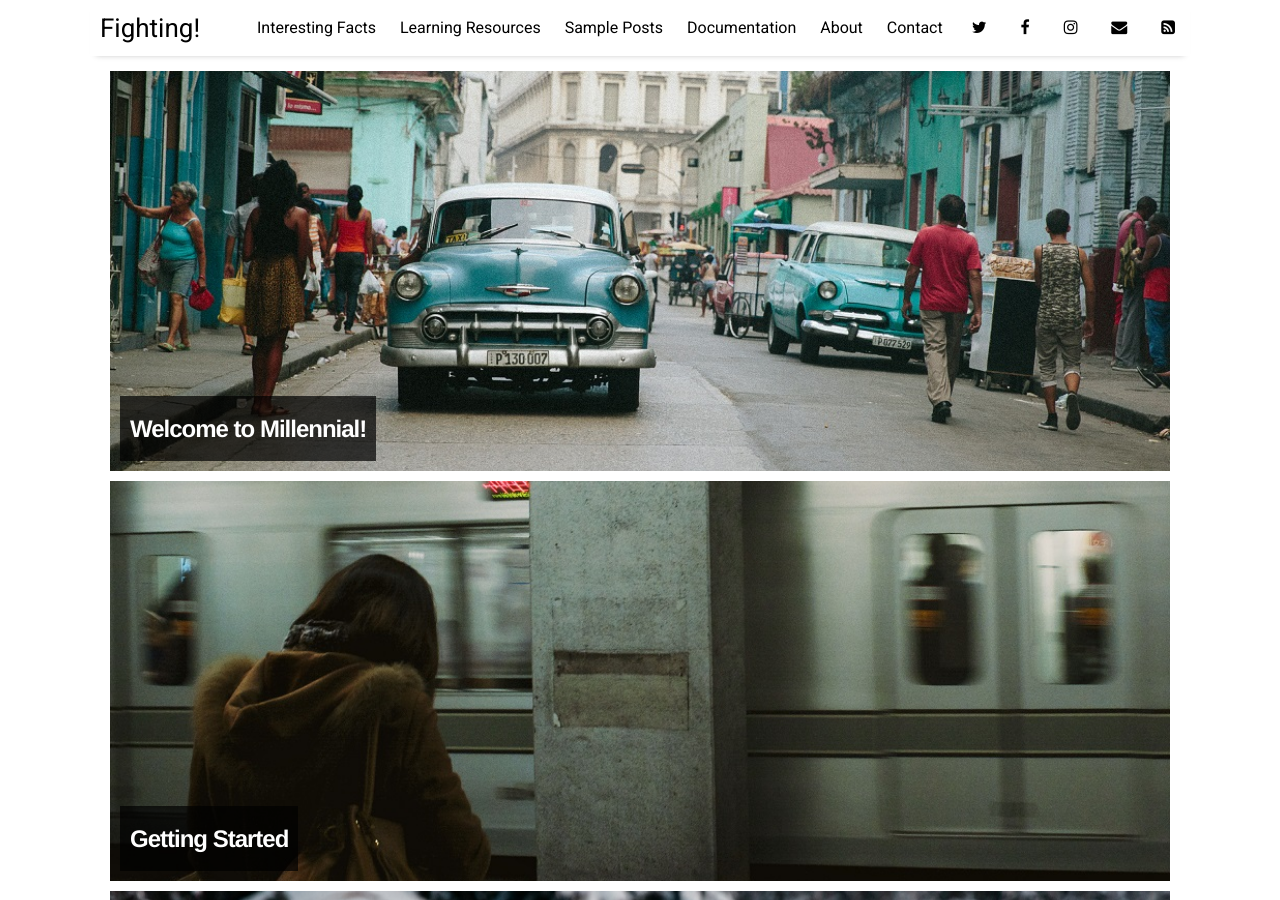
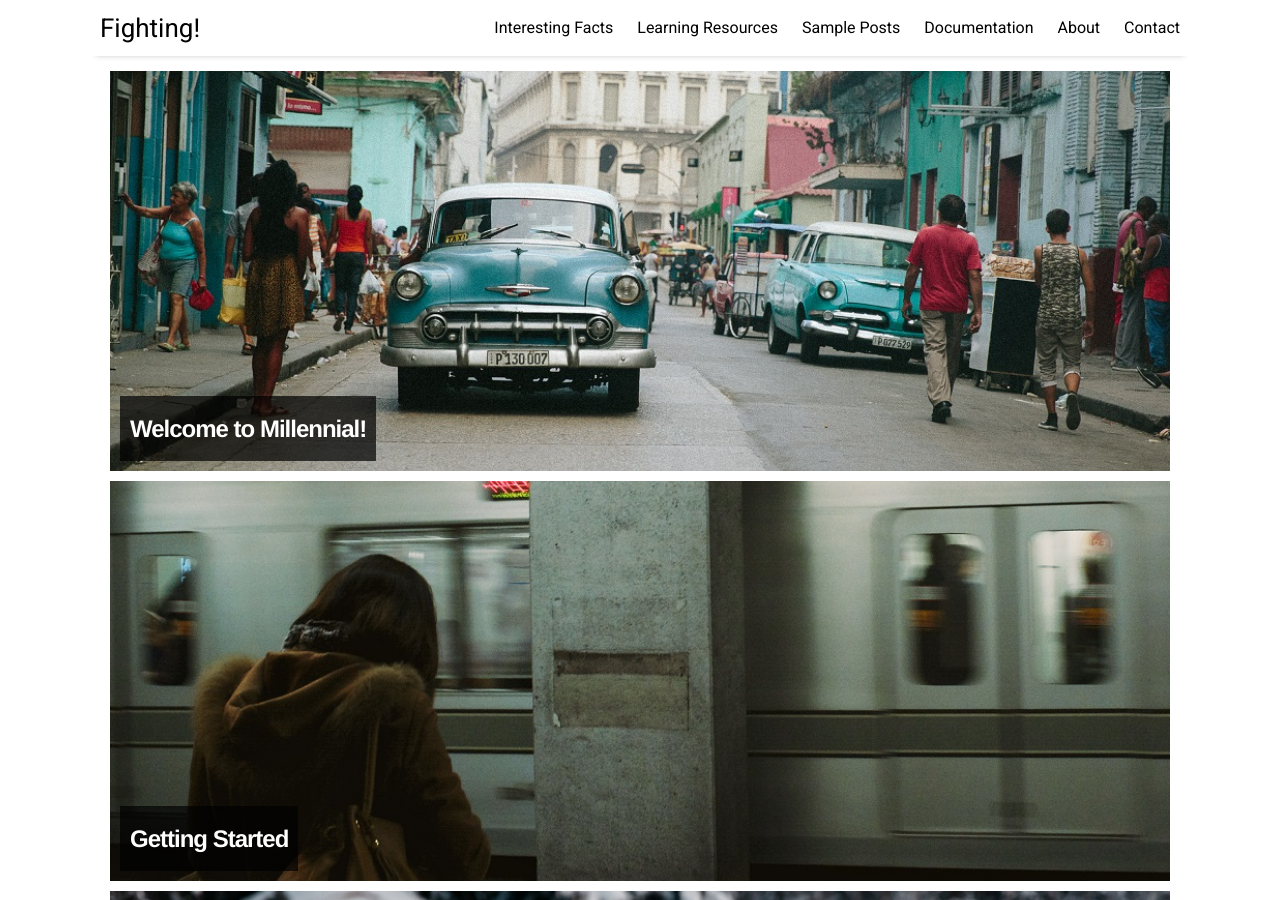
Before and after one commit to zhimojiayou/zhimojiayou.github.io, a Jekyll site: the page built from index.html, in a window 1280 px wide and 900 px high. Built offline with Jekyll 4.4.1, drawn with Linux system fonts in a browser that asks for light colours; nearby versions of some CDN libraries; the list of posts is cut into pages by our own code.

Commit message:
创建自己的博客

```diff
--- a/_data/settings.yml
+++ b/_data/settings.yml
@@ -15,12 +15,12 @@ menu:
 - {name: 'Contact', folder: 'pages', file: 'contact.html'}
 
 # Available social icons are powered by Font Awesome, so you can use any icon that they offer
-social:
-- {icon: 'twitter', link: 'https://twitter.com/paululele'}
-- {icon: 'facebook', link: 'https://www.facebook.com/Le.Paul.94'}
-- {icon: 'instagram', link: 'https://instagram.com/paululele'}
-- {icon: 'envelope', link: 'mailto:l.nguyen.paul@gmail.com'}
-- {icon: 'rss-square', link: 'feed.xml'}
+#social:
+#- {icon: 'twitter', link: 'https://twitter.com/paululele'}
+#- {icon: 'facebook', link: 'https://www.facebook.com/Le.Paul.94'}
+#- {icon: 'instagram', link: 'https://instagram.com/paululele'}
+#- {icon: 'envelope', link: 'mailto:l.nguyen.paul@gmail.com'}
+#- {icon: 'rss-square', link: 'feed.xml'}
 # - {icon: 'rss-square', link: 'rss-feed.xml'}
 
 # Customize site text
```
